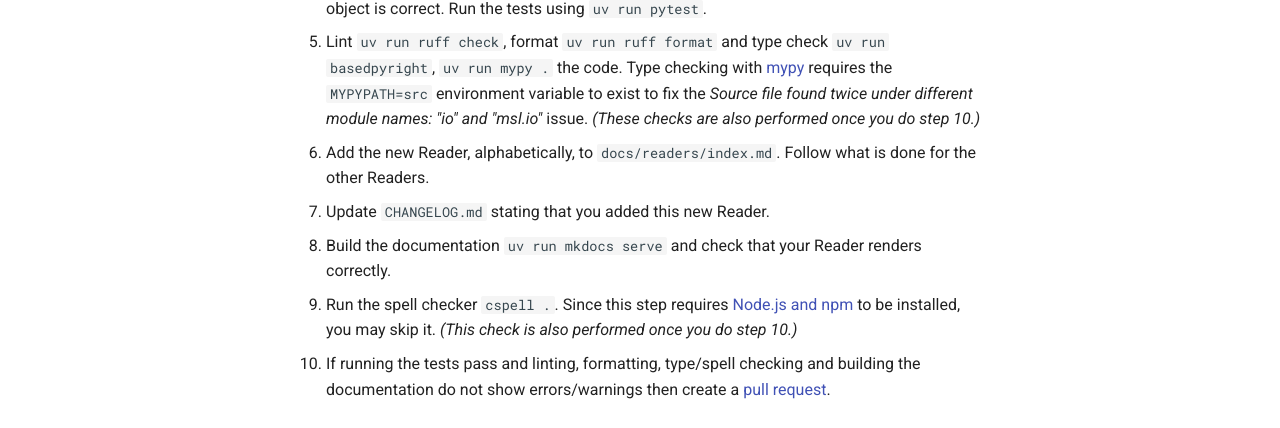
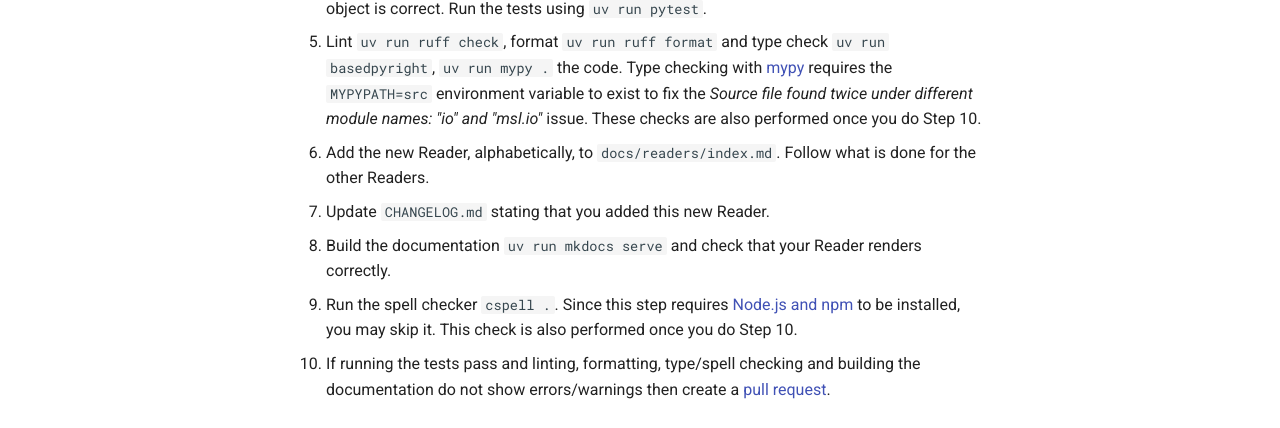
Before and after one commit to MSLNZ/msl-io, an MkDocs documentation site: the page built from docs/readers/create.md, in a window 1280 px wide and 900 px high, scrolled down 1600 px. Shown: the part 309-737 px from the top of the window. Built offline with MkDocs 1.6.1 and Material for MkDocs 9.7.7, drawn with Linux system fonts in a browser that asks for light colours; comment, search, counter and statistics services are not loaded; the version menu is left out.

Commit message:
docs: do not italicise

```diff
--- a/docs/readers/create.md
+++ b/docs/readers/create.md
@@ -70,7 +70,7 @@ When adding a new [Reader][msl.io.base.Reader] to the [repository]{:target="_bla
 
 4. Add an example data file to the `tests/samples` directory and add a test case to the `tests` directory. Make sure that your Reader is returned by calling the [read][msl.io.base.read] function, using your example data file as the input, and that the information in the returned object is correct. Run the tests using `uv run pytest`.
 
-5. Lint `uv run ruff check`, format `uv run ruff format` and type check `uv run basedpyright`, `uv run mypy .` the code. Type checking with [mypy]{:target="_blank"} requires the `MYPYPATH=src` environment variable to exist to fix the *Source file found twice under different module names: "io" and "msl.io"* issue. *(These checks are also performed once you do step 10.)*
+5. Lint `uv run ruff check`, format `uv run ruff format` and type check `uv run basedpyright`, `uv run mypy .` the code. Type checking with [mypy]{:target="_blank"} requires the `MYPYPATH=src` environment variable to exist to fix the *Source file found twice under different module names: "io" and "msl.io"* issue. These checks are also performed once you do Step 10.
 
 6. Add the new Reader, alphabetically, to `docs/readers/index.md`. Follow what is done for the other Readers.
 
@@ -78,7 +78,7 @@ When adding a new [Reader][msl.io.base.Reader] to the [repository]{:target="_bla
 
 8. Build the documentation `uv run mkdocs serve` and check that your Reader renders correctly.
 
-9. Run the spell checker `cspell .`. Since this step requires [Node.js and npm]{:target="_blank"} to be installed, you may skip it. *(This check is also performed once you do step 10.)*
+9. Run the spell checker `cspell .`. Since this step requires [Node.js and npm]{:target="_blank"} to be installed, you may skip it. This check is also performed once you do Step 10.
 
 10. If running the tests pass and linting, formatting, type/spell checking and building the documentation do not show errors/warnings then create a [pull request]{:target="_blank"}.
 
```
